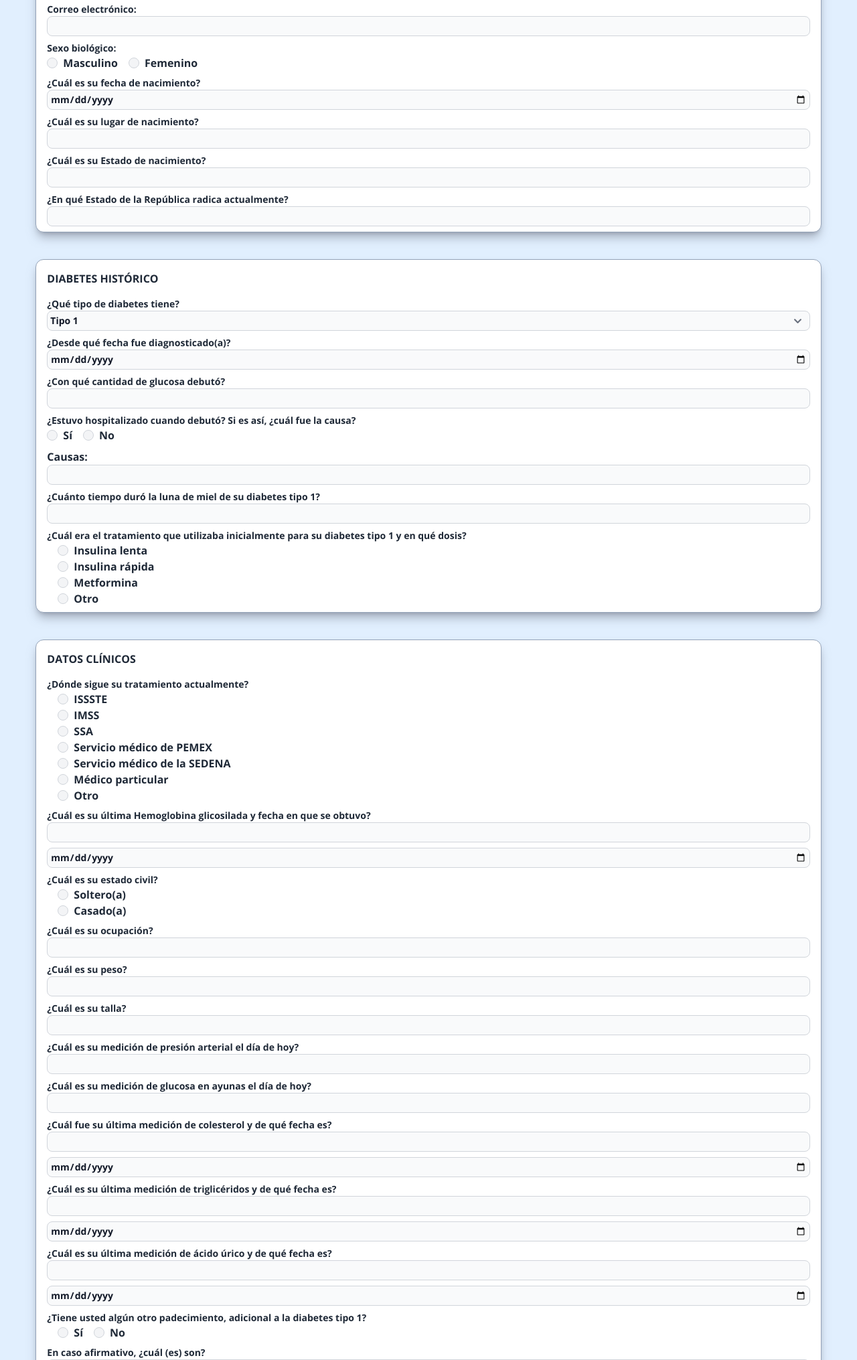
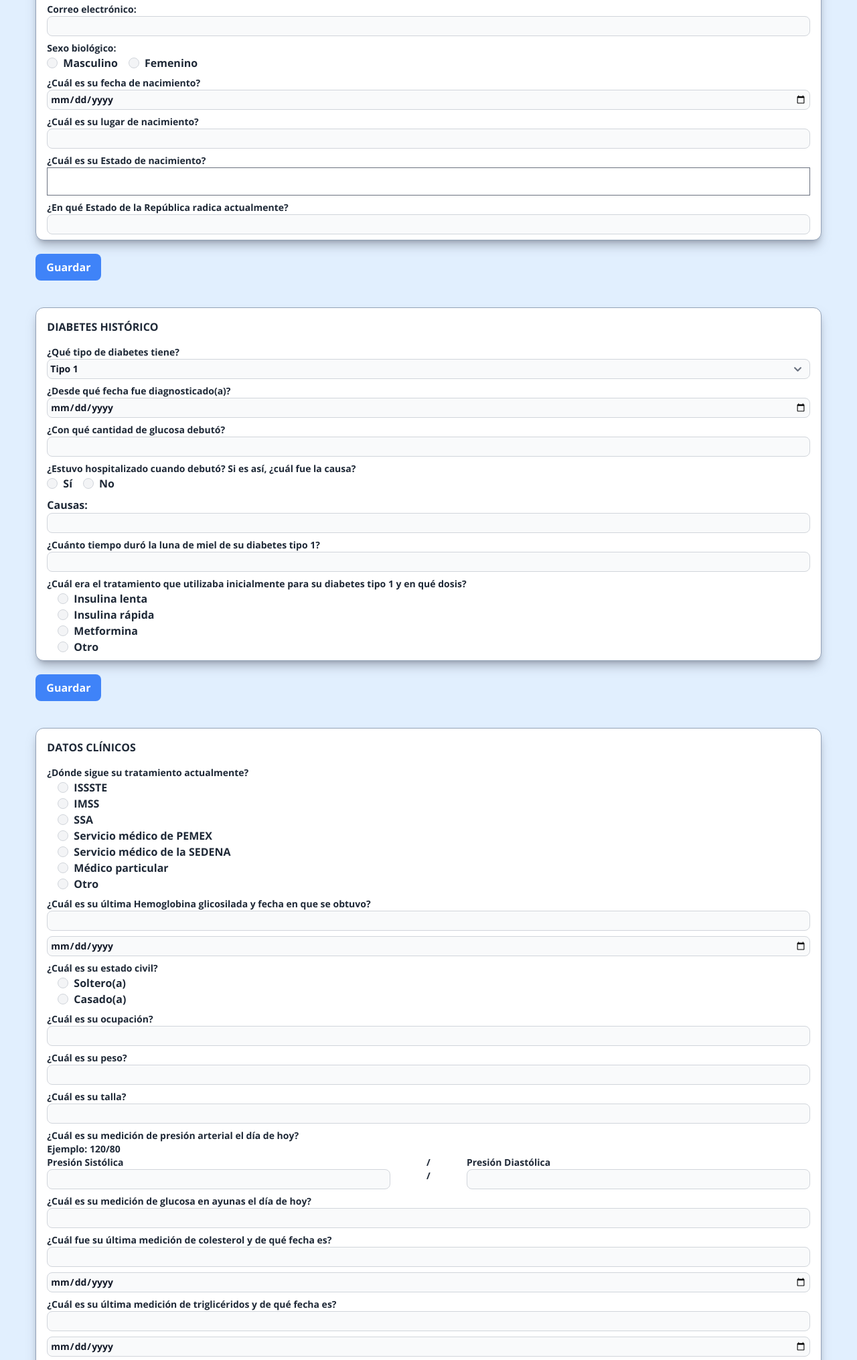
Before and after one commit to alfonsonadamas/Techani, a PHP site: page /expediente.php in a window 1280 px wide. Shown: the part 367-2398 px from the top of the page at 67% size. Run offline with PHP 8.4, Linux system fonts and the light colour scheme.

Commit message:
Front Expediente

```diff
--- a/public/expediente.php
+++ b/public/expediente.php
@@ -15,11 +15,11 @@
 
     <form action="procesar_formulario.php" class="sm:w-11/12 " method="post">
 
-       <div class="border mb-5 sm:mt-10 shadow-lg bg-white shadow-gray-500/50 border-slate-400 rounded-xl">
+       <div id="card1" class="border mb-5 sm:mt-10 shadow-lg bg-white shadow-gray-500/50 border-slate-400 rounded-xl">
             <h2 class="font-fuenteEslogan m-4 size">DATOS PERSONALES</h2>
             <div class="mt-4 ml-4 mr-4 flex mb-2 flex-col">
                 <label class="block mb-1 text-sm font-medium text-gray-900">Nombre de la persona que participará en la investigación:</label>
-                <input type="text" name="nombre" required class="bg-gray-50 border border-gray-300 text-gray-900 p-1 text-sm rounded-lg block">
+                <input type="text" name="nombre"  class="bg-gray-50 border border-gray-300 text-gray-900 p-1 text-sm rounded-lg block">
             </div>
 
 
@@ -31,7 +31,7 @@
 
             <div class="ml-4 mr-4 flex mb-2 flex-col">
                 <label class="block text-sm font-semibold">Correo electrónico:</label>
-                <input type="email" name="correo" required class="bg-gray-50 border border-gray-300 text-gray-900 p-1 text-sm rounded-lg block">
+                <input type="email" name="correo"  class="bg-gray-50 border border-gray-300 text-gray-900 p-1 text-sm rounded-lg block">
             </div>
 
 
@@ -46,33 +46,40 @@
 
             <div class="ml-4 mr-4 flex mb-2 flex-col">
                 <label class="block text-sm font-semibold">¿Cuál es su fecha de nacimiento?</label>
-                <input type="date" name="fecha_nacimiento" required class="bg-gray-50 border border-gray-300 text-gray-900 p-1 text-sm rounded-lg block">
+                <input type="date" name="fecha_nacimiento"  class="bg-gray-50 border border-gray-300 text-gray-900 p-1 text-sm rounded-lg block">
             </div>
 
 
             <div class="ml-4 mr-4 flex mb-2 flex-col">
                 <label class="block text-sm font-semibold">¿Cuál es su lugar de nacimiento?</label>
-                <input type="text" name="lugar_nacimiento" required class="bg-gray-50 border border-gray-300 text-gray-900 p-1 text-sm rounded-lg block">
+                <input type="text" name="lugar_nacimiento"  class="bg-gray-50 border border-gray-300 text-gray-900 p-1 text-sm rounded-lg block">
             </div>
 
 
             <div class="ml-4 mr-4 flex mb-2 flex-col">
                 <label class="block text-sm font-semibold">¿Cuál es su Estado de nacimiento?</label>
-                <input type="text" name="estado_nacimiento" required class="bg-gray-50 border border-gray-300 text-gray-900 p-1 text-sm rounded-lg block">
+                <input type="text" name="estado_nacimiento class="bg-gray-50 border border-gray-300 text-gray-900 p-1 text-sm rounded-lg block">
             </div>
 
 
             <div class="ml-4 mr-4 flex mb-2 flex-col">
                 <label class="block text-sm font-semibold">¿En qué Estado de la República radica actualmente?</label>
-                <input type="text" name="estado_residencia" required class="bg-gray-50 border border-gray-300 text-gray-900 p-1 text-sm rounded-lg block">
+                <input type="text" name="estado_residencia"  class="bg-gray-50 border border-gray-300 text-gray-900 p-1 text-sm rounded-lg block">
             </div>
        </div>
 
-       <div class="border mb-5 sm:mt-10 shadow-lg bg-white shadow-gray-500/50 border-slate-400 rounded-xl">
+       <div id="card11" class="border mb-5 sm:mt-10 shadow-lg bg-white shadow-gray-500/50 border-slate-400 rounded-xl hidden">
+            <p>Gracias por responder Datos Personales</p>
+       </div>
+       <div id="buttonC1">
+            <button class="px-4 py-2 bg-blue-500 text-white rounded-lg hover:bg-blue-600 cursor-pointer" onclick="ocultarCard1()">Guardar</button>
+       </div>
+
+       <div id="card2" class="border mb-5 sm:mt-10 shadow-lg bg-white shadow-gray-500/50 border-slate-400 rounded-xl">
             <h2 class="font-fuenteEslogan m-4 size">DIABETES HISTÓRICO</h2>
             <div class="ml-4 mr-4 flex mb-2 flex-col">
                 <label class="block text-sm font-semibold">¿Qué tipo de diabetes tiene?</label>
-                <select name="tipo_diabetes" required class="bg-gray-50 border border-gray-300 text-gray-900 p-1 text-sm rounded-lg block">
+                <select name="tipo_diabetes"  class="bg-gray-50 border border-gray-300 text-gray-900 p-1 text-sm rounded-lg block">
                     <option value="1">Tipo 1</option>
                         <option value="2">Tipo 2</option>
                         <option value="ninguna">Ninguna</option>
@@ -134,6 +141,8 @@
                     <div class="flex flex-row items-center">
                         <input type="radio" class="w-4 h-4 ml-4 mr-2 text-blue-600 bg-gray-100 border-gray-300 focus:ring-blue-500 dark:focus:ring-blue-600 dark:ring-offset-gray-800 focus:ring-2 dark:bg-gray-700 dark:border-gray-600" name="tratamiento_inicial" value="Metformina" class="mr-2"> Metformina
                         <div class="hidden ml-8">
+                            <label>Favor de poner el nombre:</label>
+                            <input type="text" name="nombre_insulina_metmorfina" class="bg-gray-50 border border-gray-300 text-gray-900 p-1 text-sm rounded-lg block">
                             <label>Dosis y frecuencia:</label>
                             <input type="text" name="dosis_frecuencia_metformina" class="bg-gray-50 border border-gray-300 text-gray-900 p-1 text-sm rounded-lg block">
                         </div>
@@ -151,7 +160,14 @@
             </div>
         </div>
 
-        <div class="border mb-5 sm:mt-10 shadow-lg bg-white shadow-gray-500/50 border-slate-400 rounded-xl">
+        <div id="card21" class="border mb-5 sm:mt-10 shadow-lg bg-white shadow-gray-500/50 border-slate-400 rounded-xl hidden">
+            <p>Gracias por responder Datos Personales</p>
+       </div>
+       <div id="buttonC2">
+            <button class="px-4 py-2 bg-blue-500 text-white rounded-lg hover:bg-blue-600 cursor-pointer" onclick="ocultarCard2()">Guardar</button>
+       </div>
+
+        <div id="card3" class="border mb-5 sm:mt-10 shadow-lg bg-white shadow-gray-500/50 border-slate-400 rounded-xl">
             <h2 class="font-fuenteEslogan m-4 size">DATOS CLÍNICOS</h2>
             <div class="ml-4 mr-4 flex mb-2 flex-col">
                 <label class="block text-sm font-semibold">¿Dónde sigue su tratamiento actualmente?</label>
@@ -217,7 +233,17 @@
 
             <div class="ml-4 mr-4 flex mb-2 flex-col">
                 <label class="block text-sm font-semibold">¿Cuál es su medición de presión arterial el día de hoy?</label>
-                <input type="text" name="presion_arterial" class="bg-gray-50 border border-gray-300 text-gray-900 p-1 text-sm rounded-lg block">
+                <p class="block text-sm font-semibold">Ejemplo: 120/80</p>
+                <div class="flex flex-row content-center">
+                    <p class="block text-sm font-semibold w-[45%]">Presión Sistólica</p>
+                    <span class="block text-sm font-semibold w-[10%] text-center">/</span>
+                    <p class="block text-sm font-semibold w-[45%]">Presión Diastólica</p>
+                </div>
+                <div class="flex flex-row">
+                    <input type="text" name="presion_arterial_sist" class="w-[45%] bg-gray-50 border border-gray-300 text-gray-900 p-1 text-sm rounded-lg block">
+                    <span class="block text-sm font-semibold w-[10%] text-center">/</span>
+                    <input type="text" name="presion_arterial_dias" class="w-[45%] bg-gray-50 border border-gray-300 text-gray-900 p-1 text-sm rounded-lg block">
+                </div>
             </div>
 
 
@@ -262,7 +288,14 @@
             </div>
         </div>
 
-        <div class="border mb-5 sm:mt-10 shadow-lg bg-white shadow-gray-500/50 border-slate-400 rounded-xl">
+        <div id="card31" class="border mb-5 sm:mt-10 shadow-lg bg-white shadow-gray-500/50 border-slate-400 rounded-xl hidden">
+            <p>Gracias por responder Datos Personales</p>
+       </div>
+       <div id="buttonC3">
+            <button class="px-4 py-2 bg-blue-500 text-white rounded-lg hover:bg-blue-600 cursor-pointer" onclick="ocultarCard3()">Guardar</button>
+       </div>
+
+        <div id="card4" class="border mb-5 sm:mt-10 shadow-lg bg-white shadow-gray-500/50 border-slate-400 rounded-xl">
             <h2 class="font-fuenteEslogan m-4 size">DIABETES ACTUAL</h2>
             <div class="ml-4 mr-4 flex mb-2 flex-col">
                 <label class="block text-sm font-semibold">¿Qué tipo de tratamiento lleva para el control de la diabetes tipo 1 actualmente?</label>
@@ -273,9 +306,9 @@
                     </div>
                     <div class="ml-6 flex flex-col hidden">
                         <label class="block text-sm font-semibold">Favor de poner el nombre:</label>
-                        <input type="text" name="nombre_insulina_lenta" class="bg-gray-50 border border-gray-300 text-gray-900 p-1 text-sm rounded-lg block">
+                        <input type="text" name="nombre_lenta_ac" class="bg-gray-50 border border-gray-300 text-gray-900 p-1 text-sm rounded-lg block">
                         <label class="block text-sm font-semibold mt-2">Dosis en unidades y frecuencia:</label>
-                        <input type="text" name="dosis_insulina_lenta" class="bg-gray-50 border border-gray-300 text-gray-900 p-1 text-sm rounded-lg block">
+                        <input type="text" name="dosis_lenta_ac" class="bg-gray-50 border border-gray-300 text-gray-900 p-1 text-sm rounded-lg block">
                     </div>
                 </div>
 
@@ -287,9 +320,9 @@
                     </div>
                     <div class="hidden ml-6 flex flex-col">
                         <label class="block text-sm font-semibold">Favor de poner el nombre:</label>
-                        <input type="text" name="nombre_insulina_rapida" class="bg-gray-50 border border-gray-300 text-gray-900 p-1 text-sm rounded-lg block">
+                        <input type="text" name="nombre_rapida_ac" class="bg-gray-50 border border-gray-300 text-gray-900 p-1 text-sm rounded-lg block">
                         <label class="block text-sm font-semibold mt-2">Dosis en unidades y frecuencia:</label>
-                        <input type="text" name="dosis_insulina_rapida" class="bg-gray-50 border border-gray-300 text-gray-900 p-1 text-sm rounded-lg block">
+                        <input type="text" name="dosis_rapida_ac" class="bg-gray-50 border border-gray-300 text-gray-900 p-1 text-sm rounded-lg block">
                     </div>
                 </div>
 
@@ -300,6 +333,8 @@
                         <label for="">Metformina</label>
                     </div>
                     <div class="hidden ml-6 flex flex-col">
+                        <label class="block text-sm font-semibold">Favor de poner el nombre:</label>
+                        <input type="text" name="nombre_metmorfina_ac" class="bg-gray-50 border border-gray-300 text-gray-900 p-1 text-sm rounded-lg block">
                         <label class="block text-sm font-semibold">Dosis y frecuencia:</label>
                         <input type="text" name="dosis_metformina" class="bg-gray-50 border border-gray-300 text-gray-900 p-1 text-sm rounded-lg block">
                     </div>
@@ -313,9 +348,9 @@
                     </div>
                     <div class="hidden ml-6 flex flex-col">
                         <label class="block text-sm font-semibold">Nombre:</label>
-                        <input type="text" name="nombre_otro_tratamiento" class="bg-gray-50 border border-gray-300 text-gray-900 p-1 text-sm rounded-lg block">
+                        <input type="text" name="nombre_otro_ac" class="bg-gray-50 border border-gray-300 text-gray-900 p-1 text-sm rounded-lg block">
                         <label class="block text-sm font-semibold mt-2">Dosis y frecuencia:</label>
-                        <input type="text" name="dosis_otro_tratamiento" class="bg-gray-50 border border-gray-300 text-gray-900 p-1 text-sm rounded-lg block">
+                        <input type="text" name="dosis_otro_ac" class="bg-gray-50 border border-gray-300 text-gray-900 p-1 text-sm rounded-lg block">
                     </div>
                 </div>
             </div>
@@ -486,7 +521,7 @@
 
             <div class="ml-4 mr-4 flex mb-2 flex-col">
                 <label class="block text-sm font-semibold">¿Cómo lleva el control de alimentos?</label>
-                <select name="tipo_diabetes" required class="bg-gray-50 border border-gray-300 text-gray-900 p-1 text-sm rounded-lg block">
+                <select name="tipo_diabetes"  class="bg-gray-50 border border-gray-300 text-gray-900 p-1 text-sm rounded-lg block">
                     <option disabled selected value>--Seleccione una opción--</option>
                     <option value="Por raciones, establecidas por su médico">Por raciones, establecidas por su médico</option>
                     <option value="Por cuenta de carbohidratos">Por cuenta de carbohidratos</option>
@@ -506,14 +541,14 @@
                         <label class="block text-sm font-semibold">Duración en horas:</label>
                         <input type="text" name="duracion_ejercicio" class="bg-gray-50 border border-gray-300 text-gray-900 p-1 text-sm rounded-lg block">
                         <label class="block text-sm font-semibold">Frecuencia:</label>
-                        <select name="tipo_diabetes" required class="bg-gray-50 border border-gray-300 text-gray-900 p-1 text-sm rounded-lg block">
+                        <select name="tipo_diabetes"  class="bg-gray-50 border border-gray-300 text-gray-900 p-1 text-sm rounded-lg block">
                             <option disabled selected value>--Seleccione una opción--</option>
                             <option value="Diario">Diario</option>
                             <option value="Tres días por semana">Tres días por semana</option>
                             <option value="Dos días por semana">Dos días por semana</option>
                         </select>
                         <label class="block text-sm font-semibold">Intensidad:</label>
-                        <select name="tipo_diabetes" required class="bg-gray-50 border border-gray-300 text-gray-900 p-1 text-sm rounded-lg block">
+                        <select name="tipo_diabetes"  class="bg-gray-50 border border-gray-300 text-gray-900 p-1 text-sm rounded-lg block">
                             <option disabled selected value>--Seleccione una opción--</option>
                             <option value="Intenso">Intenso</option>
                             <option value="Regular">Regular</option>
@@ -533,7 +568,14 @@
             </div>
         </div>
 
-        <div class="border mb-5 sm:mt-10 shadow-lg bg-white shadow-gray-500/50 border-slate-400 rounded-xl">
+        <div id="card41" class="border mb-5 sm:mt-10 shadow-lg bg-white shadow-gray-500/50 border-slate-400 rounded-xl hidden">
+            <p>Gracias por responder Datos Personales</p>
+       </div>
+       <div id="buttonC4">
+            <button class="px-4 py-2 bg-blue-500 text-white rounded-lg hover:bg-blue-600 cursor-pointer" onclick="ocultarCard4()">Guardar</button>
+       </div>
+
+        <div id="card5" class="border mb-5 sm:mt-10 shadow-lg bg-white shadow-gray-500/50 border-slate-400 rounded-xl">
             <h2 class="font-fuenteEslogan m-4 size">DATOS PERSONALES</h2>
             <div>
                 <div class="ml-4 mr-4 flex mb-2 flex-col">
@@ -618,7 +660,14 @@
             </div>
         </div>
 
-        <div class="border mb-5 sm:mt-10 shadow-lg bg-white shadow-gray-500/50 border-slate-400 rounded-xl">
+        <div id="card51" class="border mb-5 sm:mt-10 shadow-lg bg-white shadow-gray-500/50 border-slate-400 rounded-xl hidden">
+            <p>Gracias por responder Datos Personales</p>
+       </div>
+       <div id="buttonC5">
+            <button class="px-4 py-2 bg-blue-500 text-white rounded-lg hover:bg-blue-600 cursor-pointer" onclick="ocultarCard5()">Guardar</button>
+       </div>
+
+        <div id="card6" class="border mb-5 sm:mt-10 shadow-lg bg-white shadow-gray-500/50 border-slate-400 rounded-xl">
             <h2 class="font-fuenteEslogan m-4 size">ANTECEDENTES HEREDO-FAMILIARES</h2>
             <div class="ml-4 mr-4 flex flex-col">
                 <label class="block text-sm font-semibold">¿Sus padres o abuelos padecen o padecieron?</label>
@@ -649,23 +698,30 @@
             </div>
         </div>
 
-        <div class="border mb-5 sm:mt-10 shadow-lg bg-white shadow-gray-500/50 border-slate-400 rounded-xl">
+        <div id="card61" class="border mb-5 sm:mt-10 shadow-lg bg-white shadow-gray-500/50 border-slate-400 rounded-xl hidden">
+            <p>Gracias por responder Datos Personales</p>
+       </div>
+       <div id="buttonC6">
+            <button class="px-4 py-2 bg-blue-500 text-white rounded-lg hover:bg-blue-600 cursor-pointer" onclick="ocultarCard6()">Guardar</button>
+       </div>
+
+        <div id="card7" class="border mb-5 sm:mt-10 shadow-lg bg-white shadow-gray-500/50 border-slate-400 rounded-xl">
             <h2 class="font-fuenteEslogan m-4 size">ANTECEDENTES NEONATALES</h2>
             <div class="ml-4 mr-4 flex flex-col">
 
                 <div class="flex flex-col">
                     <label class="block mb-1 text-sm font-medium text-gray-900">¿Cuánto peso usted al nacer?</label>
-                    <input type="text" name="peso" required class="bg-gray-50 border border-gray-300 text-gray-900 p-1 text-sm rounded-lg block">
+                    <input type="text" name="peso"  class="bg-gray-50 border border-gray-300 text-gray-900 p-1 text-sm rounded-lg block">
                 </div>
 
                 <div class="flex flex-col">
                     <label class="block mb-1 text-sm font-medium text-gray-900">¿Cuál fue su talla al nacer?</label>
-                    <input type="text" name="talla" required class="bg-gray-50 border border-gray-300 text-gray-900 p-1 text-sm rounded-lg block">
+                    <input type="text" name="talla"  class="bg-gray-50 border border-gray-300 text-gray-900 p-1 text-sm rounded-lg block">
                 </div>
 
                 <div class="flex flex-col">
                     <label class="block mb-1 text-sm font-medium text-gray-900">¿Cuál fue su calificación de Apgar al nacer?</label>
-                    <input type="text" name="cal_Apgar" required class="bg-gray-50 border border-gray-300 text-gray-900 p-1 text-sm rounded-lg block">
+                    <input type="text" name="cal_Apgar"  class="bg-gray-50 border border-gray-300 text-gray-900 p-1 text-sm rounded-lg block">
                 </div>
 
                 <label class="block text-sm font-semibold">Nació por parto natural o cesárea</label>
@@ -676,7 +732,7 @@
 
                 <div class="flex flex-col">
                     <label class="block mb-1 text-sm font-medium text-gray-900">A las cuántas semanas nació</label>
-                    <input type="text" name="semanas_n" required class="bg-gray-50 border border-gray-300 text-gray-900 p-1 text-sm rounded-lg block">
+                    <input type="text" name="semanas_n"  class="bg-gray-50 border border-gray-300 text-gray-900 p-1 text-sm rounded-lg block">
                 </div>
 
                 <label class="block text-sm font-semibold">¿Hubo algún contratiempo en el embarazo?</label>
@@ -691,7 +747,7 @@
 
                 <div class="flex flex-col">
                     <label class="block mb-1 text-sm font-medium text-gray-900">¿Cuál es su tipo de sangre?</label>
-                    <input type="text" name="tipo-sangre" required class="bg-gray-50 border border-gray-300 text-gray-900 p-1 text-sm rounded-lg block">
+                    <input type="text" name="tipo-sangre"  class="bg-gray-50 border border-gray-300 text-gray-900 p-1 text-sm rounded-lg block">
                 </div>
 
                 <label class="block text-sm font-semibold">¿Ha tenido alguna cirugía?</label>
@@ -716,25 +772,32 @@
 
                 <div class="flex flex-col">
                     <label class="block mb-1 text-sm font-medium text-gray-900">Presión actual</label>
-                    <input type="text" name="presion" required class="bg-gray-50 border border-gray-300 text-gray-900 p-1 text-sm rounded-lg block">
+                    <input type="text" name="presion"  class="bg-gray-50 border border-gray-300 text-gray-900 p-1 text-sm rounded-lg block">
                 </div>
 
                 <div class="flex flex-col">
                     <label class="block mb-1 text-sm font-medium text-gray-900">Colesterol HDL</label>
-                    <input type="text" name="colesterol" required class="bg-gray-50 border border-gray-300 text-gray-900 p-1 text-sm rounded-lg block">
+                    <input type="text" name="colesterol"  class="bg-gray-50 border border-gray-300 text-gray-900 p-1 text-sm rounded-lg block">
                 </div>
 
                 <div class="flex flex-col">
                     <label class="block mb-1 text-sm font-medium text-gray-900">Tiempo en rango</label>
-                    <input type="text" name="tiempo_rango" required class="bg-gray-50 border border-gray-300 text-gray-900 p-1 text-sm rounded-lg block">
+                    <input type="text" name="tiempo_rango"  class="bg-gray-50 border border-gray-300 text-gray-900 p-1 text-sm rounded-lg block">
                 </div>
 
                 <div class="flex flex-col">
                     <label class="block mb-1 text-sm font-medium text-gray-900">Glucosa promedio</label>
-                    <input type="text" name="glucosa_promedio" required class="bg-gray-50 border mb-4 border-gray-300 text-gray-900 p-1 text-sm rounded-lg block">
+                    <input type="text" name="glucosa_promedio"  class="bg-gray-50 border mb-4 border-gray-300 text-gray-900 p-1 text-sm rounded-lg block">
                 </div>
             </div>
         </div>
+
+        <div id="card71" class="border mb-5 sm:mt-10 shadow-lg bg-white shadow-gray-500/50 border-slate-400 rounded-xl hidden">
+            <p>Gracias por responder Datos Personales</p>
+       </div>
+       <div id="buttonC7">
+            <button class="px-4 py-2 bg-blue-500 text-white rounded-lg hover:bg-blue-600 cursor-pointer" onclick="ocultarCard7()">Guardar</button>
+       </div>
 
         <div class="border mb-5 sm:mt-10 shadow-lg bg-white shadow-gray-500/50 border-slate-400 rounded-xl">
             <div class="ml-4 mr-4 flex flex-col">
--- a/tailwind.config.js
+++ b/tailwind.config.js
@@ -8,6 +8,7 @@ module.exports = {
     "./public/login.php",
     "./public/principal.php",
     "./public/expediente.php",
+    "./public/registroAlarmas.php",
     "./node_modules/flowbite/**/*.js",
   ],
   theme: {
```
Also changed, not shown: public/js/script.js (+57 -0 lines), public/build/styles.css.
